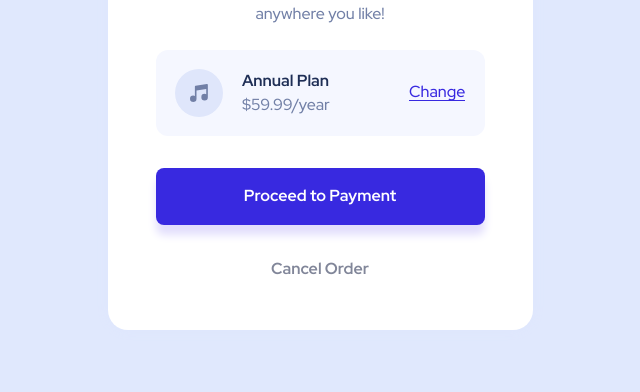
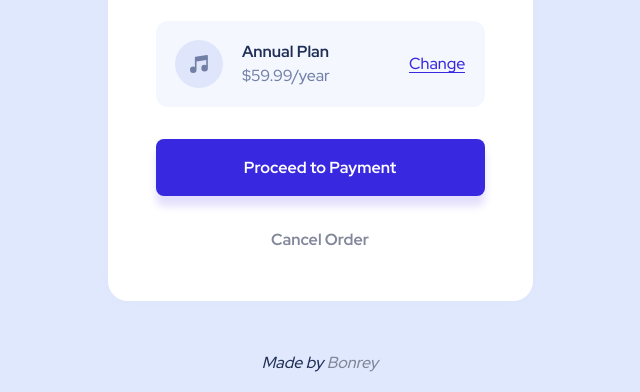
Before and after one commit to Bonrey/Order-Summary-Component, a plain HTML site: page index.html in a window 1280 px wide. Shown: the part 408-800 px from the top of the page, without its empty margins (320-960 px from the left). Drawn offline with Linux system fonts and the light colour scheme.

Commit message:
Add attribution

```diff
--- a/css/styles.css
+++ b/css/styles.css
@@ -36,6 +36,7 @@
 /* Typography */
 html {
   font-size: 80%;
+  height: 100%;
 }
 
 body {
@@ -43,6 +44,19 @@ body {
   font-weight: 500;
   line-height: 1.5;
   color: #7280a7;
+  display: flex;
+  flex-direction: column;
+  height: 100%;
+  background-color: #e0e8fd;
+  background-image: url(/images/pattern-background-mobile.svg);
+  background-repeat: no-repeat;
+  background-size: 100%;
+}
+
+@media screen and (min-width: 1024px) {
+  body {
+    background-image: url(/images/pattern-background-desktop.svg);
+  }
 }
 
 h1 {
@@ -223,19 +237,27 @@ h2 {
 
 /* Container */
 .container {
-  min-height: 100vh;
   padding: 2rem;
   display: flex;
+  flex-grow: 1;
   align-items: center;
-  background-color: #e0e8fd;
-  background-image: url(/images/pattern-background-mobile.svg);
-  background-repeat: no-repeat;
-  background-size: 100%;
   perspective: 40rem;
 }
 
-@media screen and (min-width: 1024px) {
-  .container {
-    background-image: url(/images/pattern-background-desktop.svg);
-  }
+/* Attribution */
+.attribution {
+  color: var(--color-headings);
+  margin: 0;
+  padding: 1rem;
+  text-align: center;
+  font-style: italic;
 }
+
+.attribution__link {
+  color: #818699;
+  transition: color 0.3s;
+}
+
+.attribution__link:hover {
+  color: var(--color-headings);
+}
--- a/index.html
+++ b/index.html
@@ -54,5 +54,11 @@
         </section>
       </div>
     </div>
+    <p class="attribution">
+      Made by
+      <a class="link attribution__link" href="https://github.com/Bonrey/Order-Summary-Component">
+        Bonrey
+      </a>
+    </p>
   </body>
 </html>
```
